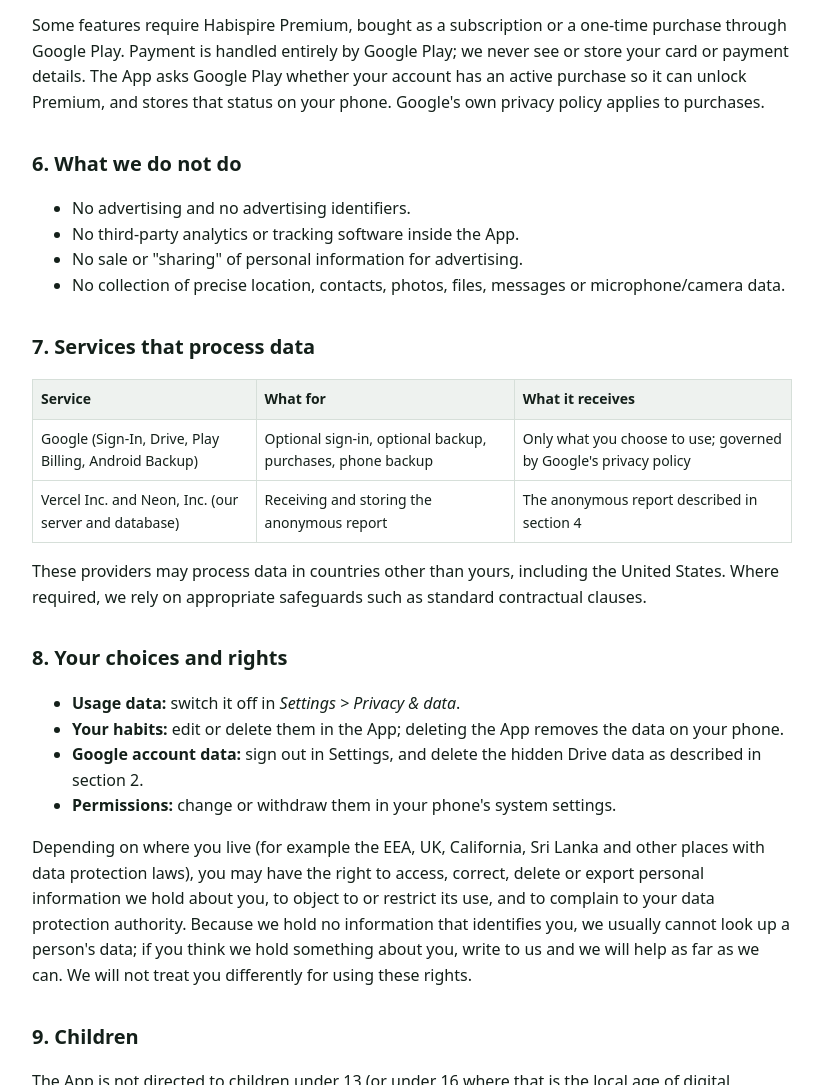
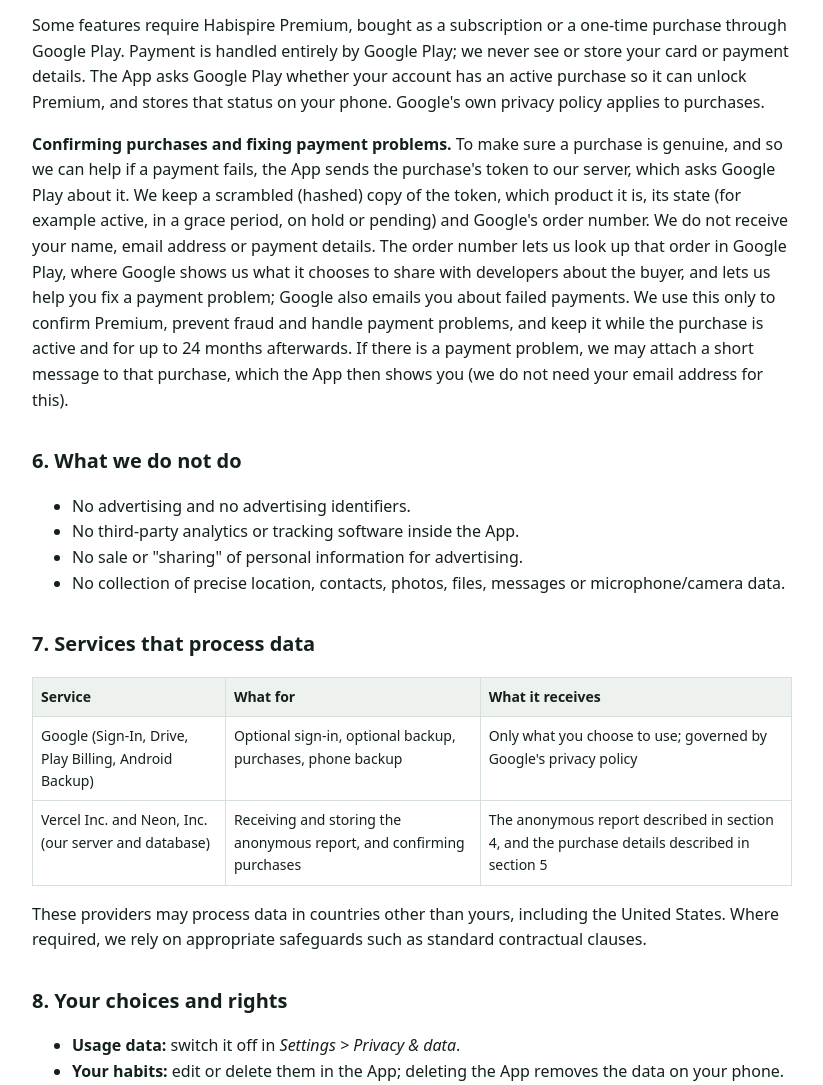
Before and after one commit to Dehipitiaya/habispire, a plain HTML site: page privacy-policy.html in a window 1280 px wide. Shown: the part 2402-3487 px from the top of the page, without its empty margins (228-1051 px from the left). Drawn offline with Linux system fonts and the light colour scheme.

Commit message:
update legal terms

```diff
--- a/privacy-policy.html
+++ b/privacy-policy.html
@@ -62,6 +62,7 @@
 
 <h2>5. Purchases (Premium)</h2>
 <p>Some features require Habispire Premium, bought as a subscription or a one-time purchase through Google Play. Payment is handled entirely by Google Play; we never see or store your card or payment details. The App asks Google Play whether your account has an active purchase so it can unlock Premium, and stores that status on your phone. Google's own privacy policy applies to purchases.</p>
+<p><strong>Confirming purchases and fixing payment problems.</strong> To make sure a purchase is genuine, and so we can help if a payment fails, the App sends the purchase's token to our server, which asks Google Play about it. We keep a scrambled (hashed) copy of the token, which product it is, its state (for example active, in a grace period, on hold or pending) and Google's order number. We do not receive your name, email address or payment details. The order number lets us look up that order in Google Play, where Google shows us what it chooses to share with developers about the buyer, and lets us help you fix a payment problem; Google also emails you about failed payments. We use this only to confirm Premium, prevent fraud and handle payment problems, and keep it while the purchase is active and for up to 24 months afterwards. If there is a payment problem, we may attach a short message to that purchase, which the App then shows you (we do not need your email address for this).</p>
 
 <h2>6. What we do not do</h2>
 <ul>
@@ -75,7 +76,7 @@
 <table>
   <tr><th>Service</th><th>What for</th><th>What it receives</th></tr>
   <tr><td>Google (Sign-In, Drive, Play Billing, Android Backup)</td><td>Optional sign-in, optional backup, purchases, phone backup</td><td>Only what you choose to use; governed by Google's privacy policy</td></tr>
-  <tr><td>Vercel Inc. and Neon, Inc. (our server and database)</td><td>Receiving and storing the anonymous report</td><td>The anonymous report described in section 4</td></tr>
+  <tr><td>Vercel Inc. and Neon, Inc. (our server and database)</td><td>Receiving and storing the anonymous report, and confirming purchases</td><td>The anonymous report described in section 4, and the purchase details described in section 5</td></tr>
 </table>
 <p>These providers may process data in countries other than yours, including the United States. Where required, we rely on appropriate safeguards such as standard contractual clauses.</p>
 
```
Also changed, not shown: terms-of-use.html (+1 -1 lines).
